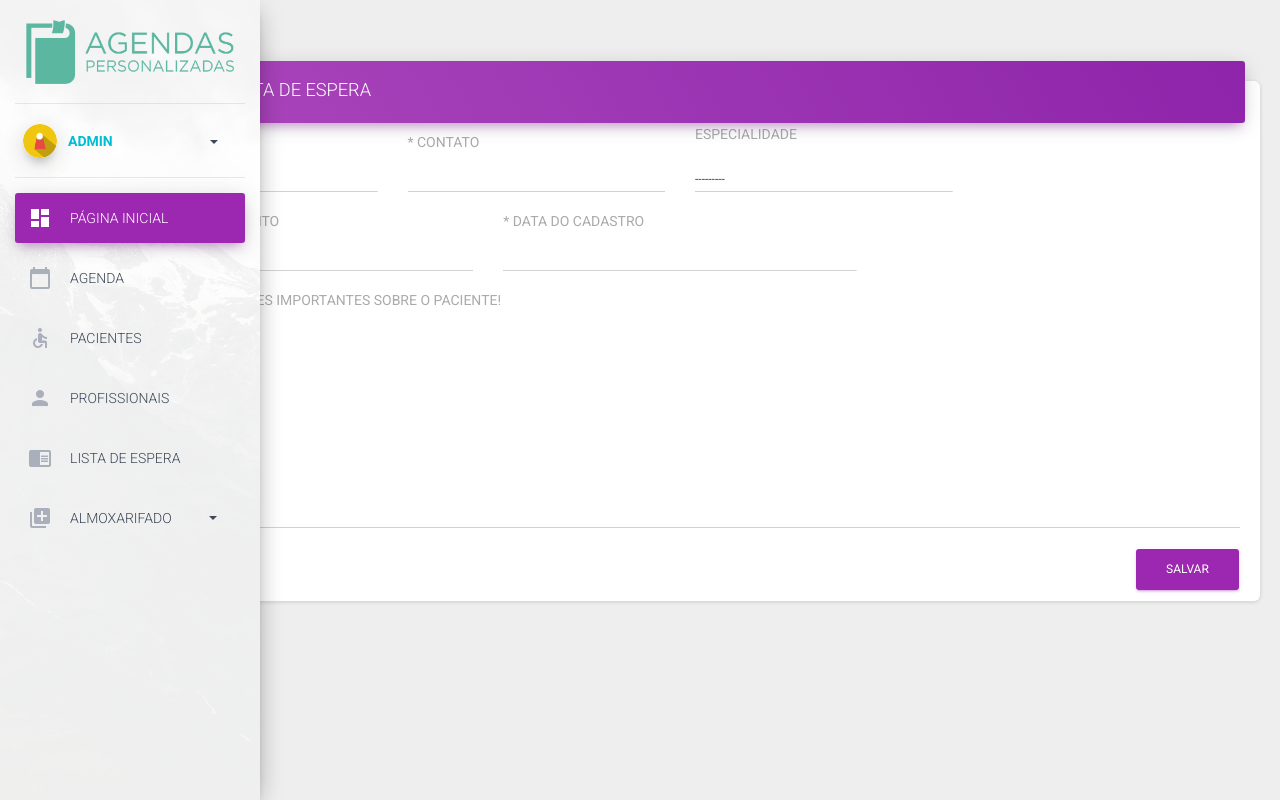
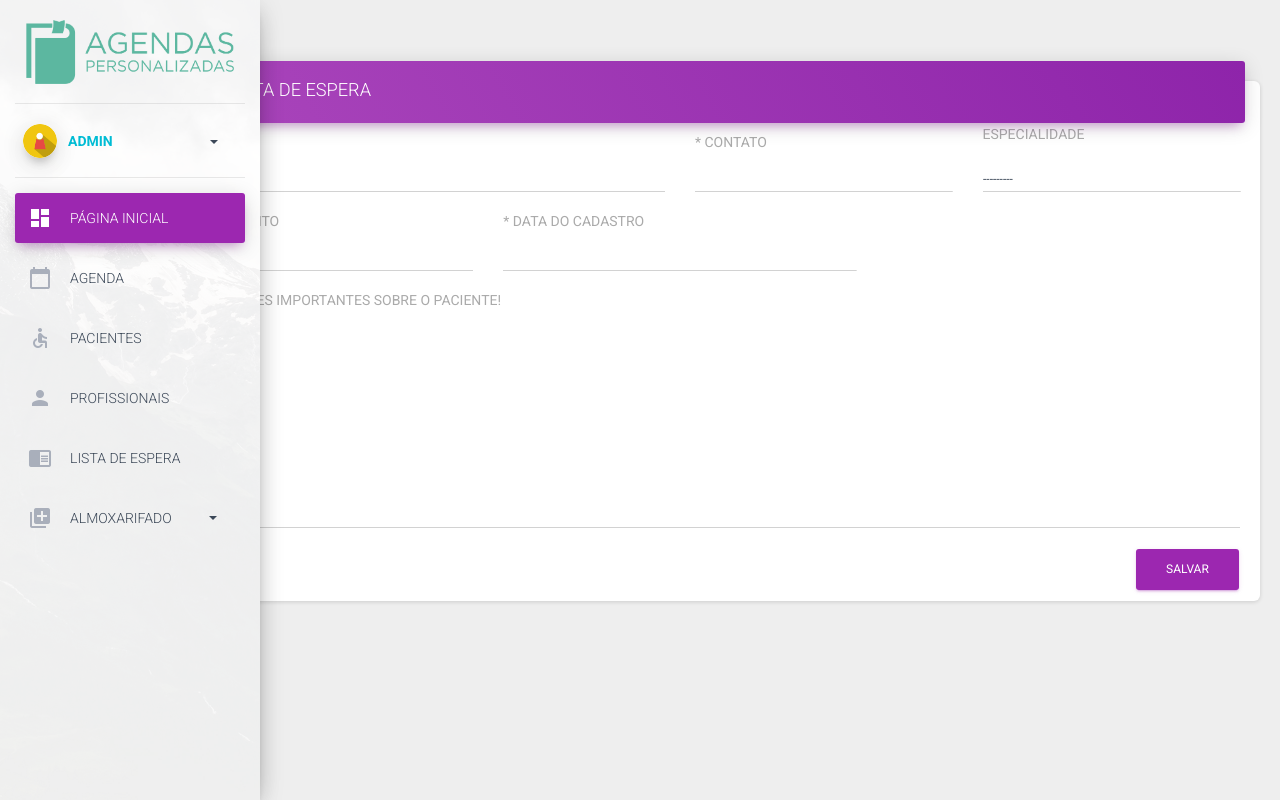
Before and after one commit to Ismaelg12/app_ceo, a Django app: page /adicionar/lista_espera/ in a window 1280 px wide. Run offline with Django 3.2, Linux system fonts and the light colour scheme; a user stored in the database is signed in; data comes from the database, SQL or seed files in the repository; both versions use the stored data as it was after the commit; some libraries are stand-ins or nearby versions.

Commit message:
correçao lists

```diff
--- a/core/templates/lista_de_espera/adicionar.html
+++ b/core/templates/lista_de_espera/adicionar.html
@@ -20,7 +20,7 @@
             <form method="POST"id="EsperaForm">
               {% csrf_token %}
               <div class="row">
-                <div class="col-md-3">
+                <div class="col-md-6">
 
                     <label class="bmd-label-floating">*Nome Completo</label>
                     {{form.nome}}
--- a/projeto/settings.py
+++ b/projeto/settings.py
@@ -91,7 +91,7 @@ WSGI_APPLICATION = 'projeto.wsgi.application'
 # Database
 # https://docs.djangoproject.com/en/2.2/ref/settings/#databases
 
-"""
+
 DATABASES = {
     'default': {
         'ENGINE': 'django.db.backends.sqlite3',
@@ -115,7 +115,7 @@ DATABASES = {
     }
 }
 
-
+"""
 
 # Password validation
 # https://docs.djangoproject.com/en/2.2/ref/settings/#auth-password-validators
```
Also changed, not shown: db.sqlite3.
